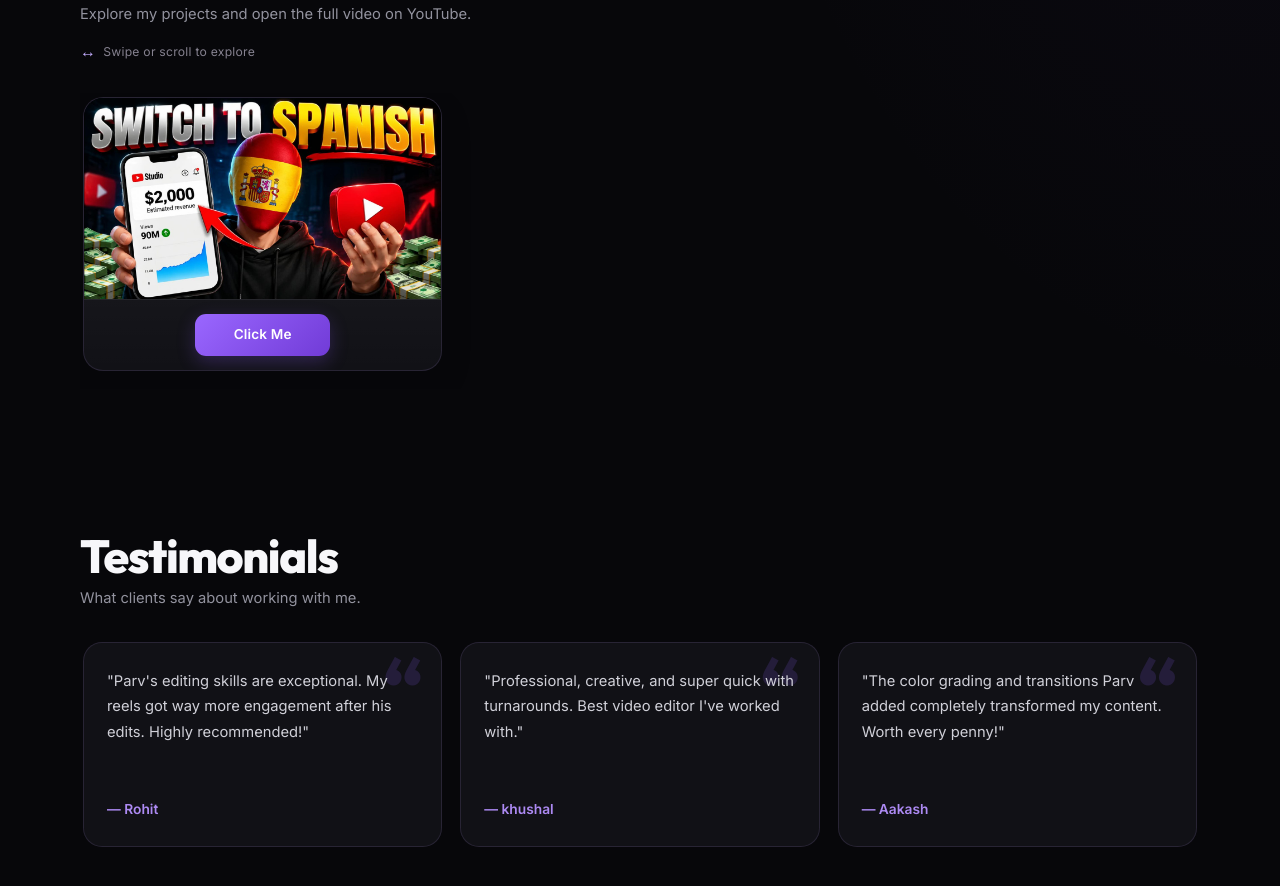
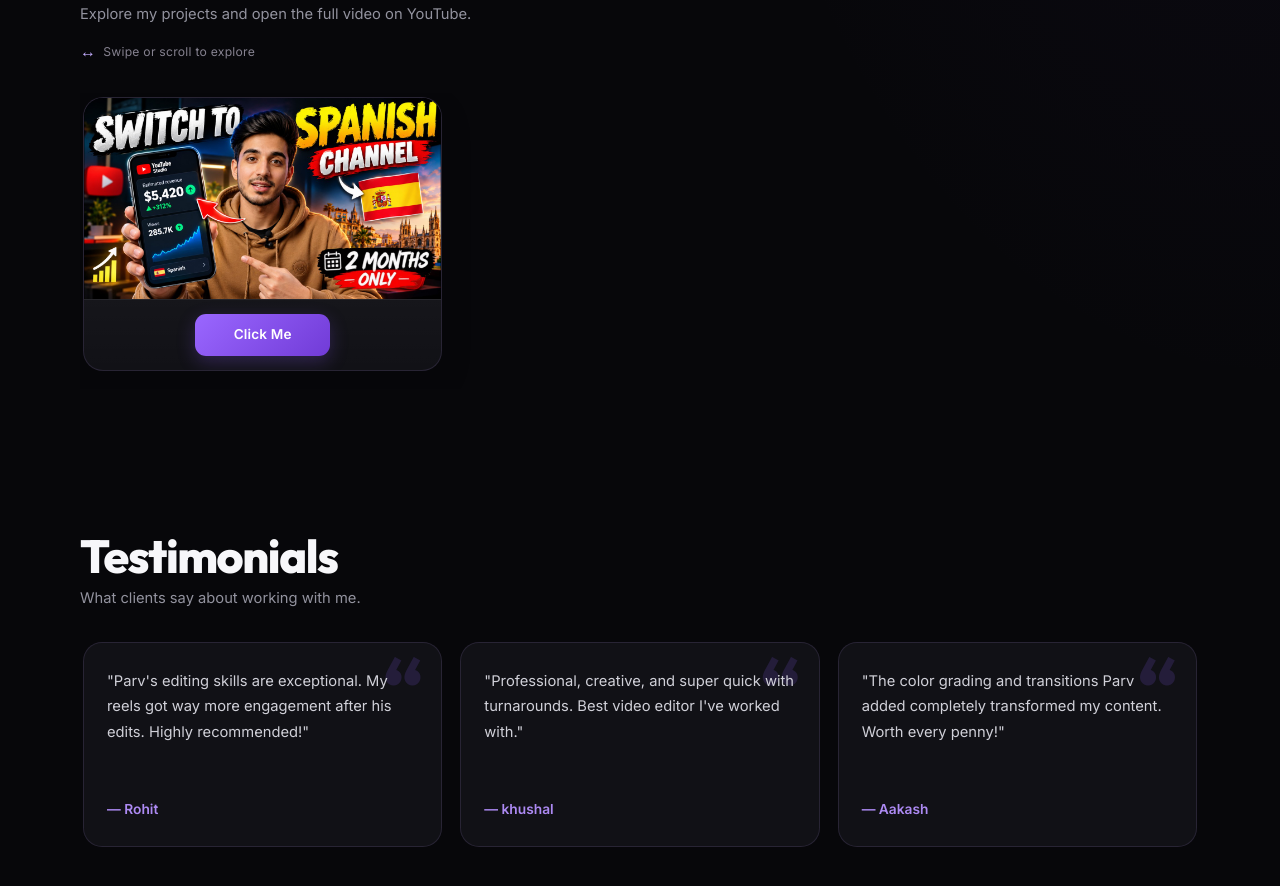
Before and after one commit to vinitphotocopy-wq/Editor-Portfolio, a plain HTML site: page index.html in a window 1280 px wide. Shown: the part 2402-3288 px from the top of the page. Drawn offline with Linux system fonts and the light colour scheme.

Commit message:
Update thumbnail image for previous work card

```diff
--- a/index.html
+++ b/index.html
@@ -272,7 +272,7 @@ footer a{padding:5px 2px}
 
     <!-- PREVIOUS WORK CARD: keep the thumbnail filename and replace only the YouTube link when adding a project. -->
     <article class="work-card" data-type="long">
-      <div class="work-thumb"><img src="RNFVH7RRmEE-HD.jpg" alt="Previous video editing project thumbnail" loading="lazy"></div>
+      <div class="work-thumb"><img src="y_OG5PFaXtM-HD.jpg" alt="Previous video editing project thumbnail" loading="lazy"></div>
       <div class="work-info"><a class="watch-btn" href="https://youtu.be/y_OG5PFaXtM?si=JKYIn3w9wM2Jg6Bb" target="_blank" rel="noopener noreferrer">Click Me</a></div>
     </article>
 
```
